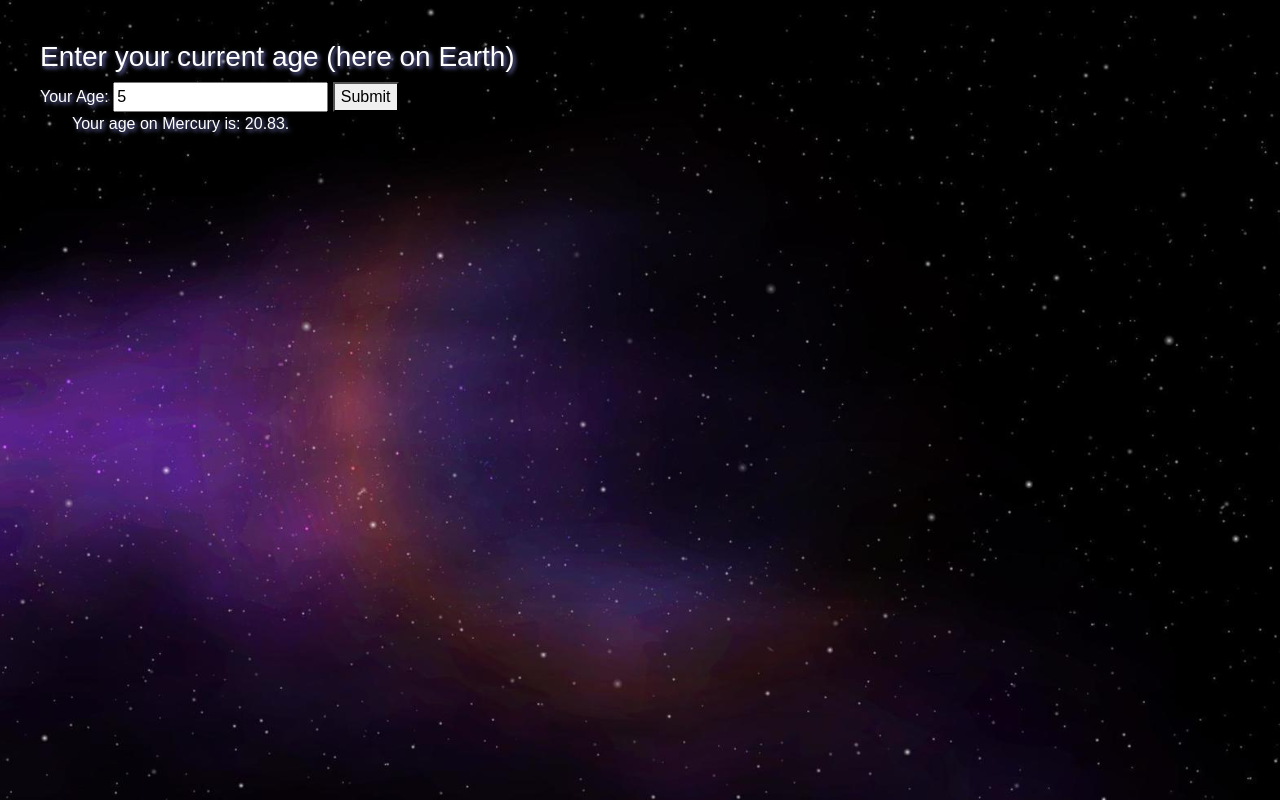
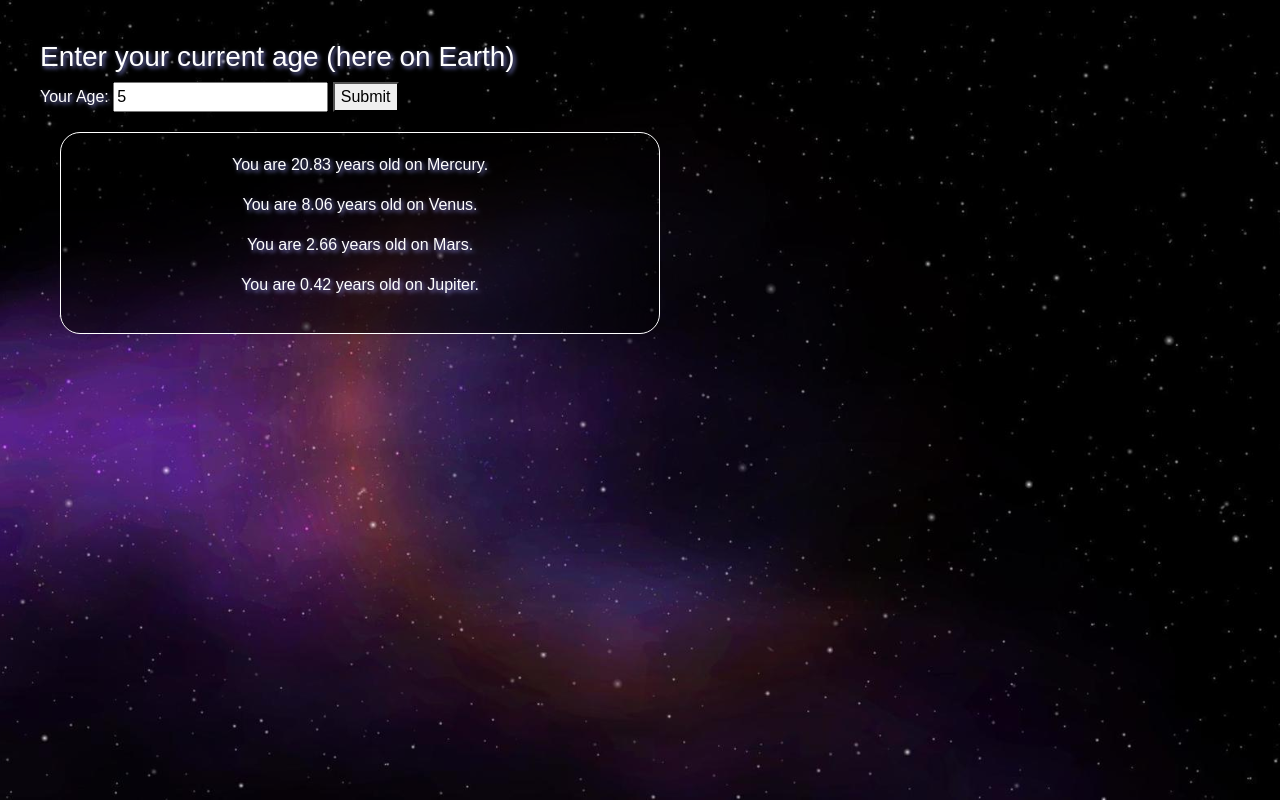
Before and after one commit to 0art-vandelay0/super-galactic-age-calc, a website built with webpack: page src/index.html in a window 1280 px wide. Both pictures are taken after typing "5" into the empty fields and a click on the button "Submit". Built offline with nearby package versions, Linux system fonts and the light colour scheme.

Commit message:
Add UI logic for AgeCalc and styling

```diff
--- a/src/css/styles.css
+++ b/src/css/styles.css
@@ -12,3 +12,26 @@ body {
     background-attachment: fixed;
     background-blend-mode: hard-light;
 }
+
+#planet-ages-response-div {
+    display: flex;
+    flex-direction: column;
+    width: 50%;
+    justify-content: center;
+    align-items: center;
+    margin: 20px;
+    padding: 20px;
+    border: 1px solid white;
+    border-radius: 20px;
+    background-color: rgba(0, 0, 0, 0.5);
+}
+
+ul#response {
+    text-align: center;
+    margin: 0px;
+    padding: 0px;
+}
+
+.hidden {
+    display: none;
+}
--- a/src/index.html
+++ b/src/index.html
@@ -12,8 +12,12 @@
         <input id="earth-age-input" type="number">
         <button type="submit">Submit</button>
     </form>
-    <ul id="response"></ul>
-    <ul id="response2"></ul>
+    <div id="responses-div" class="hidden">
+        <div id="planet-ages-response-div">
+            <ul id="response"></ul>
+        </div>
+        <ul id="response2"></ul>
+    </div>
 </body>
 
 </html>
--- a/src/index.js
+++ b/src/index.js
@@ -8,12 +8,26 @@ function handleEarthAgeForm(event) {
     document.querySelector('#response').innerText = null;
     const earthAgeInput = document.querySelector('#earth-age-input').value;
     const age = new AgeCalc(earthAgeInput);
-    const response = age.getMercuryAge();
-    const pTag = document.createElement("p");
-    pTag.append(`Your age on Mercury is: ${response}.`);
-    document.querySelector('#response').append(pTag);
+    const mercAge = age.getMercuryAge();
+    const venusAge = age.getVenusAge();
+    const marsAge = age.getMarsAge();
+    const jupiterAge = age.getJupiterAge();
+    const pTag1 = document.createElement("p");
+    const pTag2 = document.createElement("p");
+    const pTag3 = document.createElement("p");
+    const pTag4= document.createElement("p");
+    pTag1.append(`You are ${mercAge} years old on Mercury.`);
+    pTag2.append(`You are  ${venusAge} years old on Venus.`);
+    pTag3.append(`You are  ${marsAge} years old on Mars.`);
+    pTag4.append(`You are  ${jupiterAge} years old on Jupiter.`);
+    document.querySelector('#response').append(pTag1);
+    document.querySelector('#response').append(pTag2);
+    document.querySelector('#response').append(pTag3);
+    document.querySelector('#response').append(pTag4);
+    document.querySelector('#responses-div').removeAttribute("class", "hidden");
 }
 
 window.addEventListener("load", function() {
     document.querySelector("#earthAge-form").addEventListener("submit", handleEarthAgeForm);
+    // document.querySelector("#age-passed-form").addEventListener("submit", handlePastBdayForm);
 });
```
